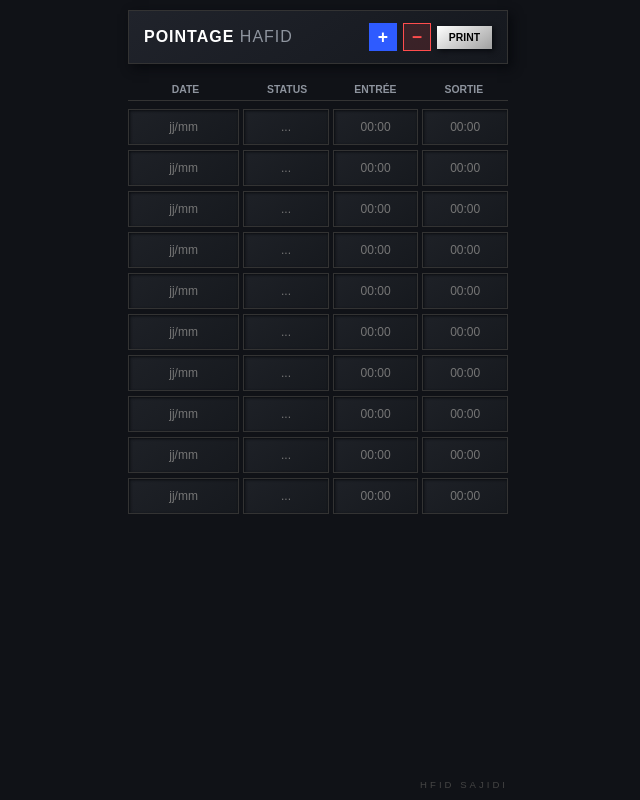
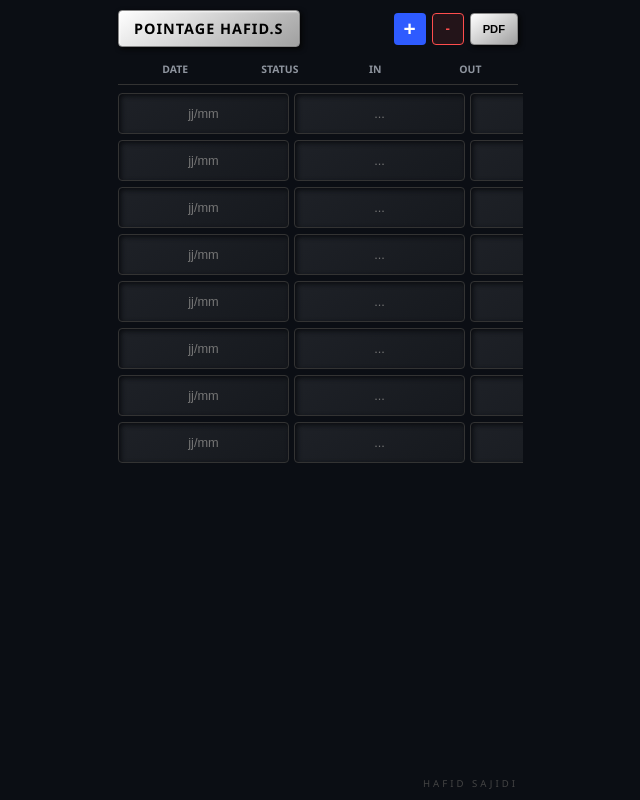
Before and after one commit to abdelhafidsajidi1333-prog/Pointage-Silver-Pro, a plain HTML site: page index.html in a window 1280 px wide. Shown: the whole page, without its empty margins (322-962 px from the left). Drawn offline with Linux system fonts and the light colour scheme.

Commit message:
Update index.html

```diff
--- a/index.html
+++ b/index.html
@@ -3,151 +3,147 @@
 <head>
     <meta charset="UTF-8">
     <meta name="viewport" content="width=device-width, initial-scale=1.0, maximum-scale=1.0, user-scalable=no">
-    <title>Pointage Hafid Square Metal</title>
+    <title>Pointage Hafid Pro V3</title>
     <style>
         body {
-            background-color: #101217;
-            color: #d0d5dd;
-            font-family: 'Arial', sans-serif;
+            background-color: #0b0e14;
+            color: #ffffff;
+            font-family: 'Segoe UI', Roboto, Helvetica, Arial, sans-serif;
             display: flex;
             flex-direction: column;
             align-items: center;
             padding: 10px;
             margin: 0;
-            height: 100vh; /* يضمن أن الصفحة تأخذ طول الشاشة فقط */
-            justify-content: space-between; /* يوزع العناصر عمودياً */
+            height: 100vh;
+            overflow: hidden;
             box-sizing: border-box;
         }
 
-        /* حاوية الجدول: هذا هو السر في جعله مقاداً */
-        .main-container {
+        .header-box {
             width: 100%;
-            max-width: 380px;
-            flex: 1; /* يأخذ المساحة المتاحة للجدول */
-            display: flex;
-            flex-direction: column;
-        }
-
-        .header-box {
-            background: linear-gradient(145deg, #20232b, #15181e);
-            padding: 12px 15px;
-            border-radius: 0px;
-            width: 100%;
+            max-width: 400px;
             display: flex;
             justify-content: space-between;
             align-items: center;
             margin-bottom: 15px;
-            border: 1px solid #333;
-            box-shadow: 4px 4px 10px #080a0e;
-            box-sizing: border-box;
+            padding: 0 5px;
         }
 
-        .header-box h2 {
-            margin: 0; font-size: 1.0rem; letter-spacing: 1px;
-            color: #ffffff; text-transform: uppercase; font-weight: 800;
+        /* المربع الفضي الاحترافي للعنوان */
+        .title-silver-box {
+            background: linear-gradient(145deg, #ffffff, #a0a0a0); /* تدرج فضي معدني */
+            padding: 8px 15px;
+            border-radius: 4px; /* زوايا مربعة حادة */
+            box-shadow: 2px 2px 5px #050505, inset 1px 1px 2px rgba(255,255,255,0.8);
+            border: 1px solid #888;
         }
 
-        .header-box h2 span { color: #8e949e; font-weight: 400; }
-
-        .actions { display: flex; gap: 6px; align-items: center; }
-
-        .btn-action {
-            width: 28px; height: 28px; border-radius: 0px; border: none;
-            color: white; font-size: 1.1rem; font-weight: bold; cursor: pointer;
-            display: flex; align-items: center; justify-content: center;
+        .title-silver-box h2 {
+            margin: 0;
+            font-size: 0.9rem;
+            color: #000; /* لون الكتابة أسود ليتناقض مع الفضي */
+            text-transform: uppercase;
+            font-weight: 800;
+            letter-spacing: 1px;
         }
 
-        .btn-plus { background: #2E5BFF; }
-        .btn-minus { background: rgba(255, 77, 77, 0.15); color: #FF4D4D; border: 1px solid #FF4D4D; }
+        .btn-group { display: flex; gap: 6px; }
 
-        .btn-pdf {
-            background: linear-gradient(145deg, #ffffff, #a0a0a0); /* لون فضي معدني */
-            border-radius: 0px; padding: 6px 12px;
-            border: none; color: #000; font-size: 0.65rem; font-weight: bold; cursor: pointer;
-            box-shadow: 2px 2px 5px #080a0e;
+        .btn {
+            border: none;
+            font-weight: bold;
+            cursor: pointer;
+            display: flex;
+            align-items: center;
+            justify-content: center;
+            border-radius: 4px;
         }
 
-        .labels-row {
+        .btn-plus { width: 32px; height: 32px; background: #2E5BFF; color: white; font-size: 1.3rem; }
+        .btn-minus { width: 32px; height: 32px; background: rgba(255, 77, 77, 0.1); border: 1px solid #FF4D4D; color: #FF4D4D; }
+
+        /* زر PDF فضي أيضاً */
+        .btn-pdf {
+            background: linear-gradient(145deg, #ffffff, #a0a0a0);
+            color: #000;
+            padding: 0 12px;
+            font-size: 0.7rem;
+            height: 32px;
+            text-transform: uppercase;
+            box-shadow: 2px 2px 5px #050505;
+            border: 1px solid #888;
+        }
+
+        .table-container { width: 100%; max-width: 400px; flex-grow: 1; overflow-y: auto; padding: 0 5px; }
+
+        .labels {
             display: grid;
-            grid-template-columns: 1.3fr 1fr 1fr 1fr;
-            padding: 5px 0;
+            grid-template-columns: 1.2fr 1fr 1fr 1fr;
+            text-align: center;
+            padding-bottom: 8px;
             border-bottom: 1px solid #333;
             margin-bottom: 8px;
-            text-align: center;
         }
 
         .label { font-size: 0.65rem; color: #8e949e; font-weight: bold; text-transform: uppercase; }
 
-        /* منطقة الجدول القابلة للتمرير الداخلي */
-        #tableBody {
-            flex: 1;
-            overflow-y: auto; /* يسمح بالتمرير الداخلي إذا زادت الأسطر عن الشاشة */
-            width: 100%;
-        }
-
         .data-row {
             display: grid;
-            grid-template-columns: 1.3fr 1fr 1fr 1fr;
-            gap: 4px; /* مسافة صغيرة */
-            margin-bottom: 5px;
+            grid-template-columns: 1.2fr 1fr 1fr 1fr;
+            gap: 5px;
+            margin-bottom: 6px;
         }
 
         input {
             background: linear-gradient(145deg, #1e2127, #16191e);
             border: 1px solid #333;
-            border-radius: 0px;
-            color: #ffffff;
-            padding: 10px 2px; /* مسافة رأسية لسهولة الكتابة */
-            font-size: 0.75rem;
+            color: #fff;
+            padding: 12px 2px;
+            font-size: 0.8rem;
             text-align: center;
-            width: 100%;
-            box-sizing: border-box;
             outline: none;
-            box-shadow: inset 1px 1px 3px #0a0c10;
+            border-radius: 4px;
+            box-shadow: inset 2px 2px 5px #0a0c10;
         }
 
         input:focus { border-color: #ffffff; }
 
-        .footer-name {
-            font-size: 0.6rem; color: #444; letter-spacing: 3px;
-            text-align: right; width: 100%; max-width: 380px;
-            margin-top: 10px;
-        }
+        .footer { font-size: 0.6rem; color: #444; margin-top: 10px; letter-spacing: 3px; text-align: right; width: 100%; max-width: 400px; }
 
         @media print {
-            .btn-action, .btn-pdf { display: none !important; }
-            body { background: white; color: black; height: auto; padding: 0; }
-            .main-container { max-width: none; }
-            #tableBody { overflow-y: visible; }
+            .btn-group { display: none; }
+            body { background: white; color: black; padding: 0; }
             input { border: 1px solid #000; background: white; color: black; box-shadow: none; }
-            .header-box { border: none; background: white; color: black; box-shadow: none; margin-bottom: 5px;}
-            .header-box h2, .header-box h2 span { color: black; }
+            .header-box { border: none; background: white; color: black; box-shadow: none; }
+            .title-silver-box { background: white; border: 1px solid #000; box-shadow: none; }
+            .title-silver-box h2 { color: black; }
         }
     </style>
 </head>
 <body>
 
-    <div class="main-container">
-        <div class="header-box">
-            <h2>POINTAGE <span>HAFID</span></h2>
-            <div class="actions">
-                <button class="btn-action btn-plus" onclick="addRow()">+</button>
-                <button class="btn-action btn-minus" onclick="removeRow()">−</button>
-                <button class="btn-pdf" onclick="window.print()">PRINT</button>
-            </div>
+    <div class="header-box">
+        <div class="title-silver-box">
+            <h2>POINTAGE HAFID.S</h2>
         </div>
+        <div class="btn-group">
+            <button class="btn btn-plus" onclick="addRow()">+</button>
+            <button class="btn btn-minus" onclick="removeRow()">-</button>
+            <button class="btn btn-pdf" onclick="window.print()">PDF</button>
+        </div>
+    </div>
 
-        <div class="labels-row">
-            <div class="label">Date</div>
-            <div class="label">Status</div>
-            <div class="label">Entrée</div>
-            <div class="label">Sortie</div>
+    <div class="table-container">
+        <div class="labels">
+            <div class="label">DATE</div>
+            <div class="label">STATUS</div>
+            <div class="label">IN</div>
+            <div class="label">OUT</div>
         </div>
-
         <div id="tableBody"></div>
     </div>
 
-    <div class="footer-name">HFID SAJIDI</div>
+    <div class="footer">HAFID SAJIDI</div>
 
     <script>
         // دالة إضافة سطر جديد
@@ -162,7 +158,6 @@
                 <input type="text" placeholder="00:00" value="${data[3]}" oninput="save()">
             `;
             container.appendChild(row);
-            save(); // حفظ البيانات تلقائياً بعد الإضافة
         }
 
         // دالة مسح آخر سطر
@@ -174,21 +169,21 @@
             }
         }
 
-        // دالة حفظ البيانات
+        // دالة حفظ البيانات في ذاكرة الهاتف
         function save() {
             const rows = Array.from(document.querySelectorAll('.data-row')).map(r =>
                 Array.from(r.querySelectorAll('input')).map(i => i.value)
             );
-            localStorage.setItem('h_sq_metal_v1', JSON.stringify(rows));
+            localStorage.setItem('hafid_pro_v3_data', JSON.stringify(rows));
         }
 
-        // تحميل البيانات المحفوظة
-        const saved = localStorage.getItem('h_sq_metal_v1');
+        // تحميل البيانات عند فتح التطبيق
+        const saved = localStorage.getItem('hafid_pro_v3_data');
         if (saved) {
             JSON.parse(saved).forEach(r => addRow(r));
         } else {
-            // إضافة 10 أسطر افتراضية في البداية
-            for(let i=0; i<10; i++) addRow();
+            // إضافة 8 أسطر افتراضية
+            for(let i=0; i<8; i++) addRow();
         }
     </script>
 </body>
```
